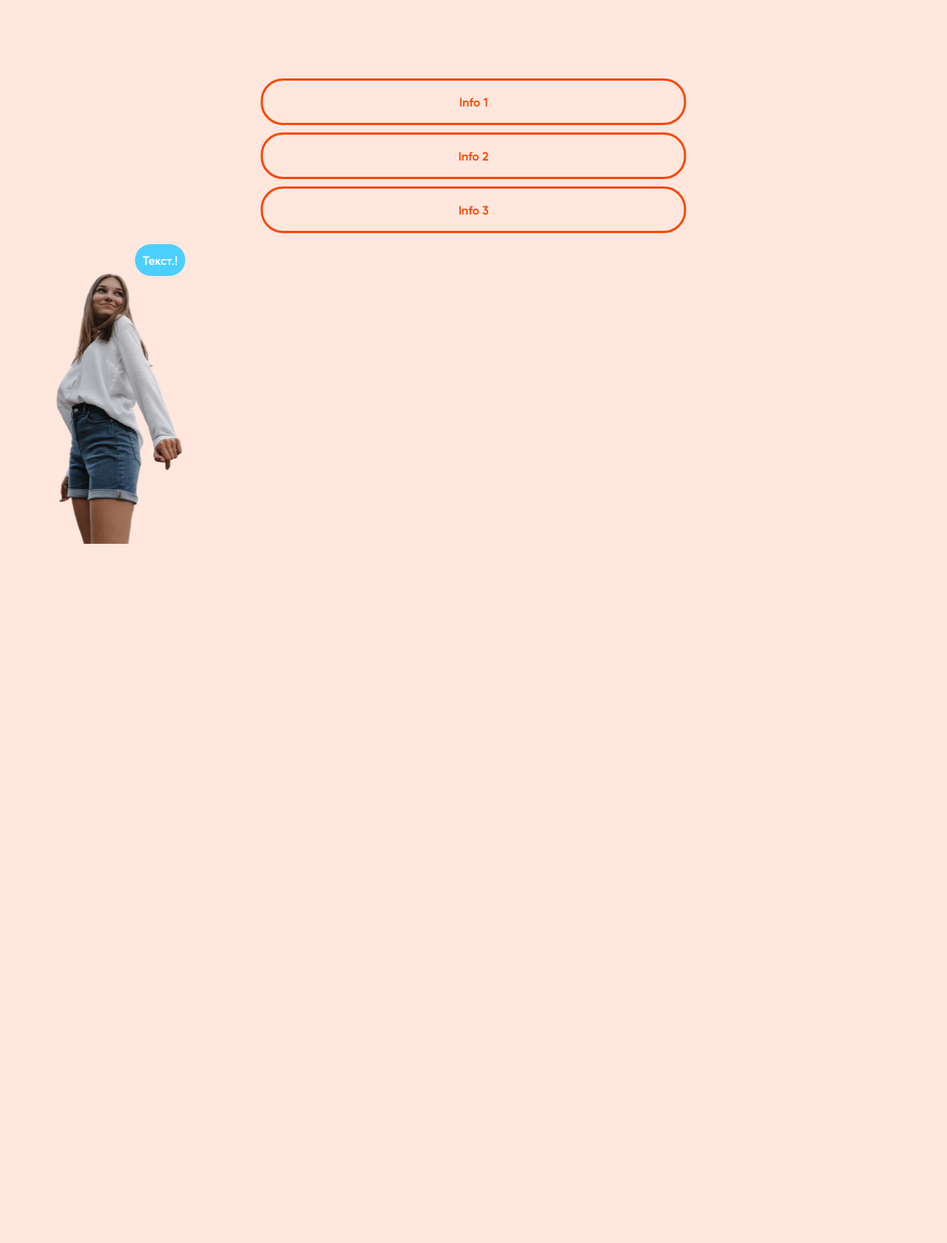
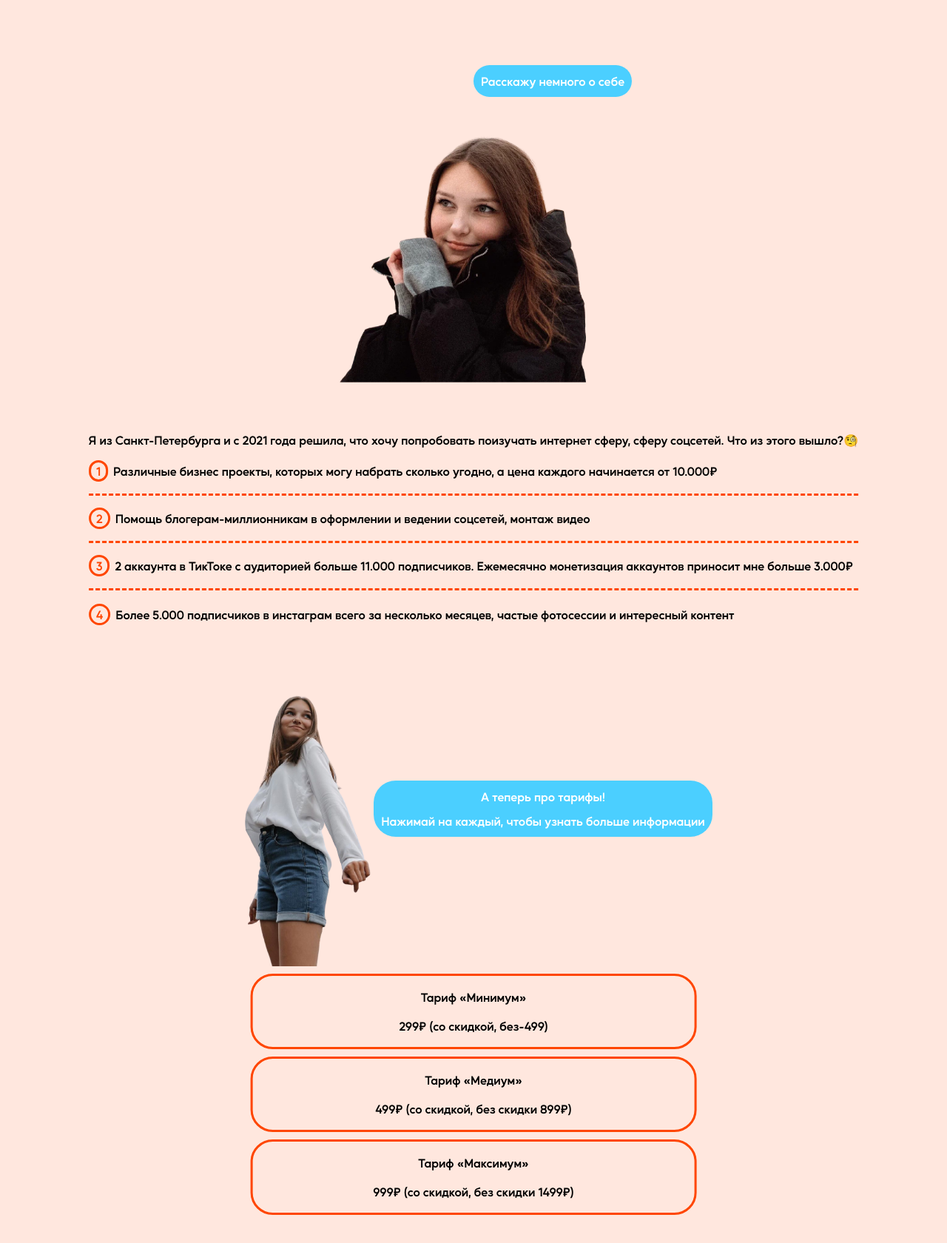
Before and after one commit to Niko4ka/niko4ka.github.io, a plain HTML site: page index.html in a window 1280 px wide. Shown: the part 720-2400 px from the top of the page at 74% size. Before the commit the page ends 1610 px from the top, so only its background shows below. Drawn offline with Linux system fonts and the light colour scheme.

Commit message:
feat: second and third pages

```diff
--- a/css/stylesheet.css
+++ b/css/stylesheet.css
@@ -12,6 +12,10 @@ body{
     transform: translateX(-50%);
 }
 
+p{
+    font-family: newFont;
+}
+
 div{
     margin-left: 0;
     margin-right: 0;
@@ -22,20 +26,13 @@ p{
     text-align: center;
 }
 
-.first{
+.first, .second, .third{
     position: relative;
-    height: 100vh;
+    height: fit-content;
+    min-height: 100vh;
     min-width: fit-content;
     width: 100%;
     left: 50%;
-    transform: translateX(-50%);
-}
-.second{
-    position: relative;
-    height: 100vh;
-    width: 95%;
-    left: 50%;
-    margin: 0px;
     transform: translateX(-50%);
 }
 
@@ -56,10 +53,9 @@ p{
     width: 50%;
     height: fit-content;
     max-width: fit-content;
-    right: 50%;
+    left: 55%;
     top: 7%;
     opacity: 1;
-
     bottom: 75%;
 }
 
@@ -156,6 +152,57 @@ p{
     display: none;
 }
 
+.aboutMeDiv {
+    top: 1%;
+    position: absolute;
+    left: 50%;
+    z-index: 2;
+}
+
+.second img{
+    max-width: 100%;
+    max-height: 100%;
+    left: 50%;
+    transform: translateX(-50%) scale(0.75);
+    position: relative;
+}
+
+.introFacts{
+    margin: 0;
+    position: relative;
+}
+
+.fourFacts{
+    display: grid;
+    grid-template-rows: 1fr 1fr 1fr 1fr;
+    max-width: fit-content;
+    position: relative;
+    left: 50%;
+    transform: translateX(-50%);
+}
+
+.fourFacts div{
+    border-bottom: #ff4600 3px dashed;
+}
+
+.fourFacts .number{
+    width: fit-content;
+    color: #ff4600;
+    border: #ff4600 3px solid;
+    border-radius: 20px;
+}
+
+.fourFacts p{
+    padding: 0 7px;
+}
+
+.firstFact, .secondFact, .thirdFact, .forthFact{
+    display: flex;
+    flex-wrap: nowrap;
+    align-items: center;
+    align-content: space-evenly;
+}
+
 .infoLeft {
     background-color: transparent;
     width: 75%;
@@ -168,16 +215,17 @@ p{
     border: #ff4600 3px solid;
 }
 
-@media screen and (min-width: 600px) {
-    .infoLeft{
-        width: 50%;
-    }
+.infoLeft:hover {
+    background-color: rgba(255, 70, 0, 0.5);
+    color: white;
 }
 
 .infoLeft p{
-    font-family: newFont;
-    color: #ff4600;
     padding: 0px 5px;
+}
+
+.additional{
+    display: none;
 }
 
 .info{
@@ -193,23 +241,31 @@ p{
     opacity: 0;
 }
 
-.secondMain {
+.thirdMain {
+    display: flex;
+    flex-wrap: nowrap;
+    justify-content: center;
+    align-items: center;
     width: 100%;
     height: fit-content;
     min-width: fit-content;
 }
 
-.secondMain img {
+.thirdMain img {
     max-width: 100%;
     max-height: 100%;
-    left: 10%;
     bottom: 1%;
 }
 
 .infoMessage {
-    position: absolute;
-    left: 120px;
-    top: 30%;
+    position: relative;
+    height: fit-content;
+}
+
+@media screen and (min-width: 600px) {
+    .infoLeft{
+        width: 50%;
+    }
 }
 
 @font-face {
--- a/index.html
+++ b/index.html
@@ -19,7 +19,7 @@
                     <p>Привет, я Ника!</p>
                 </div>
 
-                <img src="photos/nika/greeting.png">
+                <img src="photos/nika/look.png">
             </div>
 
             <div class="more">
@@ -27,31 +27,101 @@
             </div>
 
             <div class="timerBlock">
-                <div class="timer">
+                <div class="timer opacity0">
                     <p id="timerText">Мой курс открывается через:</p>
                     <p id="timer"></p>
                     <span class="triangle"></span>
                 </div>
             </div>
         </div>
+
         <div class="second">
-            <div class="info">
-                <div class="info1 infoLeft opacity0">
-                    <p>Info 1</p>
-                </div>
-                <div class="info2 infoLeft opacity0">
-                    <p>Info 2</p>
-                </div>
-                <div class="info3 infoLeft opacity0">
-                    <p>Info 3</p>
+            <div class="aboutMeDiv">
+                <div class="aboutMe message">
+                    <p>Расскажу немного о себе</p>
                 </div>
             </div>
-            <div class="secondMain">
+            <img src="photos/nika/icon-removebg-preview.png">
+
+            <p class="introFacts">Я из Санкт-Петербурга и с 2021 года решила, что хочу попробовать поизучать интернет сферу, сферу соцсетей. Что из этого вышло?🧐</p>
+
+            <div class="fourFacts opacity0">
+                <div class="firstFact">
+                    <p class="number">1</p>
+                    <p>Различные бизнес проекты, которых могу набрать сколько угодно, а цена каждого начинается от 10.000₽</p>
+                </div>
+                <div class="secondFact">
+                    <p class="number">2</p>
+                    <p>Помощь блогерам-миллионникам в оформлении и ведении соцсетей, монтаж видео</p>
+                </div>
+                <div class="thirdFact">
+                    <p class="number">3</p>
+                    <p>2 аккаунта в ТикТоке с аудиторией больше 11.000 подписчиков. Ежемесячно монетизация аккаунтов приносит мне больше 3.000₽</p>
+                </div>
+                <div class="forthFact" style="border-bottom: none;">
+                    <p class="number">4</p>
+                    <p>Более 5.000 подписчиков в инстаграм всего за несколько месяцев, частые фотосессии и интересный контент</p>
+                </div>
+            </div>
+        </div>
+
+        <div class="third">
+            <div class="thirdMain">
+                <img src="photos/nika/nika.png">
+
                 <div class="infoMessage message">
-                    <p>Текст.!</p>
+                    <p>А теперь про тарифы!</p>
+                    <p>Нажимай на каждый, чтобы узнать больше информации</p>
                 </div>
+            </div>
 
-                <img src="photos/nika/nika.png">
+            <div class="info opacity0">
+                <div class="infoLeft" id="info1">
+                    <p>Тариф «Минимум»</p>
+                    <p>299₽ (со скидкой, без-499)</p>
+                    <div class="additional">
+                        <p>Включает в себя:</p>
+                        <ul>
+                            <li><p>Выбор темы, в которой вам нужны помощь и результат</p></li>
+                            <li>
+                                <p>30-минутный созвон в зуме со мной</p>
+                                <p>Перед этим мы списываемся, вы озвучиваете ваш запрос, а перед зумом я составляю для вас личный план и список дальнейших действий</p>
+                            </li>
+                        </ul>
+
+                        <p>После курса вы получите:</p>
+                        <ul>
+                            <li><p>Чёткий план того, что нужно делать</p></li>
+                            <li><p>Первых клиентов/заработок/уверенность в себе</p></li>
+                        </ul>
+                    </div>
+                </div>
+                <div class="infoLeft" id="info2">
+                    <p>Тариф «Медиум»</p>
+                    <p>499₽ (со скидкой, без скидки 899₽)</p>
+                    <div class="additional">
+                        <p>Включает в себя:</p>
+                        <ul>
+                            <li><p></p></li>
+                            <li><p></p></li>
+                            <li><p></p></li>
+                            <li><p></p></li>
+                        </ul>
+                    </div>
+                </div>
+                <div class="infoLeft" id="info3">
+                    <p>Тариф «Максимум»</p>
+                    <p>999₽ (со скидкой, без скидки 1499₽)</p>
+                    <div class="additional">
+                        <p>Включает в себя:</p>
+                        <ul>
+                            <li><p></p></li>
+                            <li><p></p></li>
+                            <li><p></p></li>
+                            <li><p></p></li>
+                        </ul>
+                    </div>
+                </div>
             </div>
         </div>
 
--- a/js/script.js
+++ b/js/script.js
@@ -39,28 +39,16 @@ let observerLeft = new IntersectionObserver(entries => {
     // перебор записей
     entries.forEach(entry => {
         // если элемент появился
-        const greet = entry.target.querySelector(".timer");
         if (entry.isIntersecting) {
             // добавить ему CSS-класс
-            greet.classList.add('appearLeft');
+            entry.target.classList.add('appearLeft');
+            entry.target.classList.remove('opacity0');
         }
     });
 });
-observerLeft.observe(document.querySelector('.timerBlock'));
-
-let observerInfo = new IntersectionObserver(entries => {
-    // перебор записей
-    entries.forEach(entry => {
-        // если элемент появился
-        const info = entry.target.querySelectorAll('.infoLeft');
-        if (entry.isIntersecting) {
-            // добавить ему CSS-класс
-            info.forEach(elem => elem.classList.add('appearLeft'));
-            info.forEach(elem => elem.classList.remove('opacity0'));
-        }
-    });
-});
-observerInfo.observe(document.querySelector('.info'));
+observerLeft.observe(document.querySelector('.timer'));
+observerLeft.observe(document.querySelector('.info'));
+observerLeft.observe(document.querySelector('.fourFacts'));
 
 let observerSecond = new IntersectionObserver(entries => {
     // перебор записей
@@ -75,4 +63,19 @@ let observerSecond = new IntersectionObserver(entries => {
         message.classList.remove('appearDown');
     });
 });
-observerSecond.observe(document.querySelector('.secondMain'));
+observerSecond.observe(document.querySelector('.aboutMeDiv'));
+
+let observerThird = new IntersectionObserver(entries => {
+    // перебор записей
+    entries.forEach(entry => {
+        // если элемент появился
+        const message = entry.target.querySelector(".message");
+        if (entry.isIntersecting) {
+            // добавить ему CSS-класс
+            message.classList.add('appearDown');
+            return;
+        }
+        message.classList.remove('appearDown');
+    });
+});
+observerThird.observe(document.querySelector('.thirdMain'));
```
Also changed, not shown: photos/nika/IMG_8597-removebg-preview.png (deleted), photos/nika/look.png (added), photos/nika/preview.png (added).
